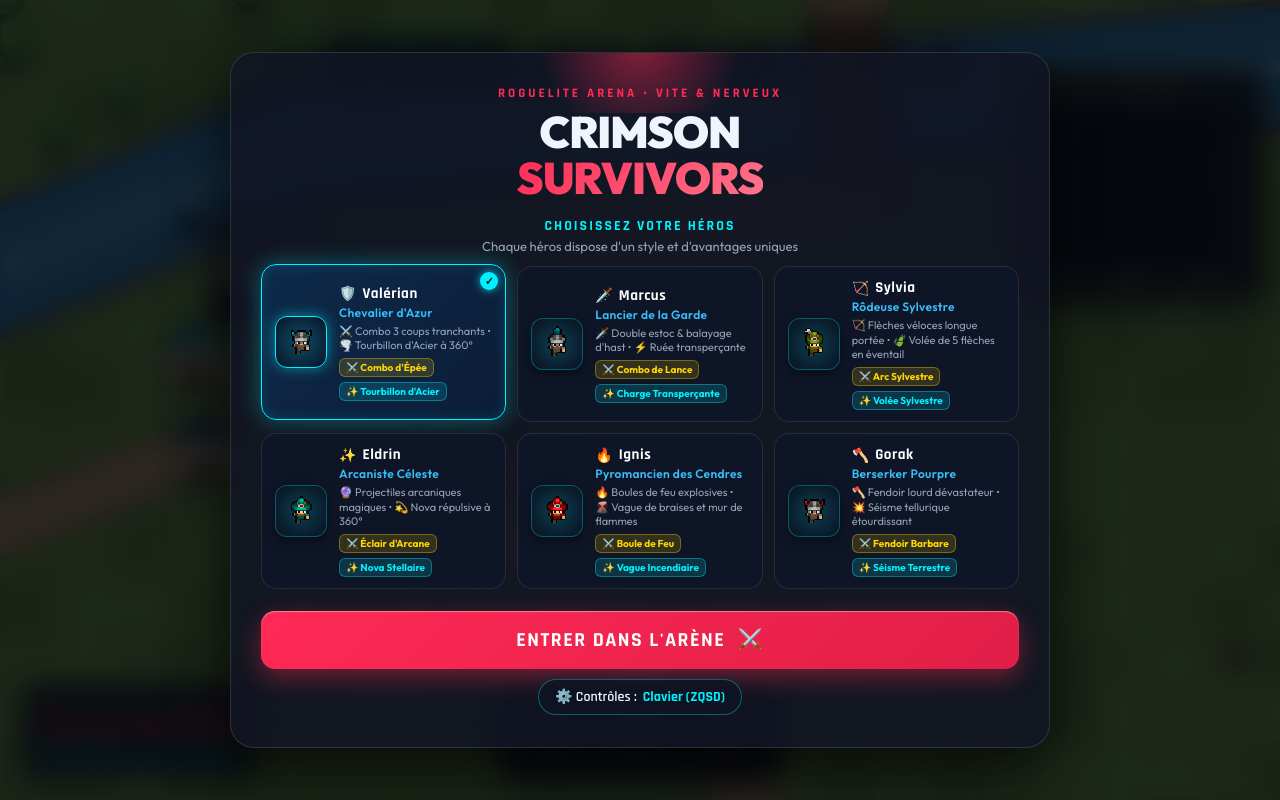
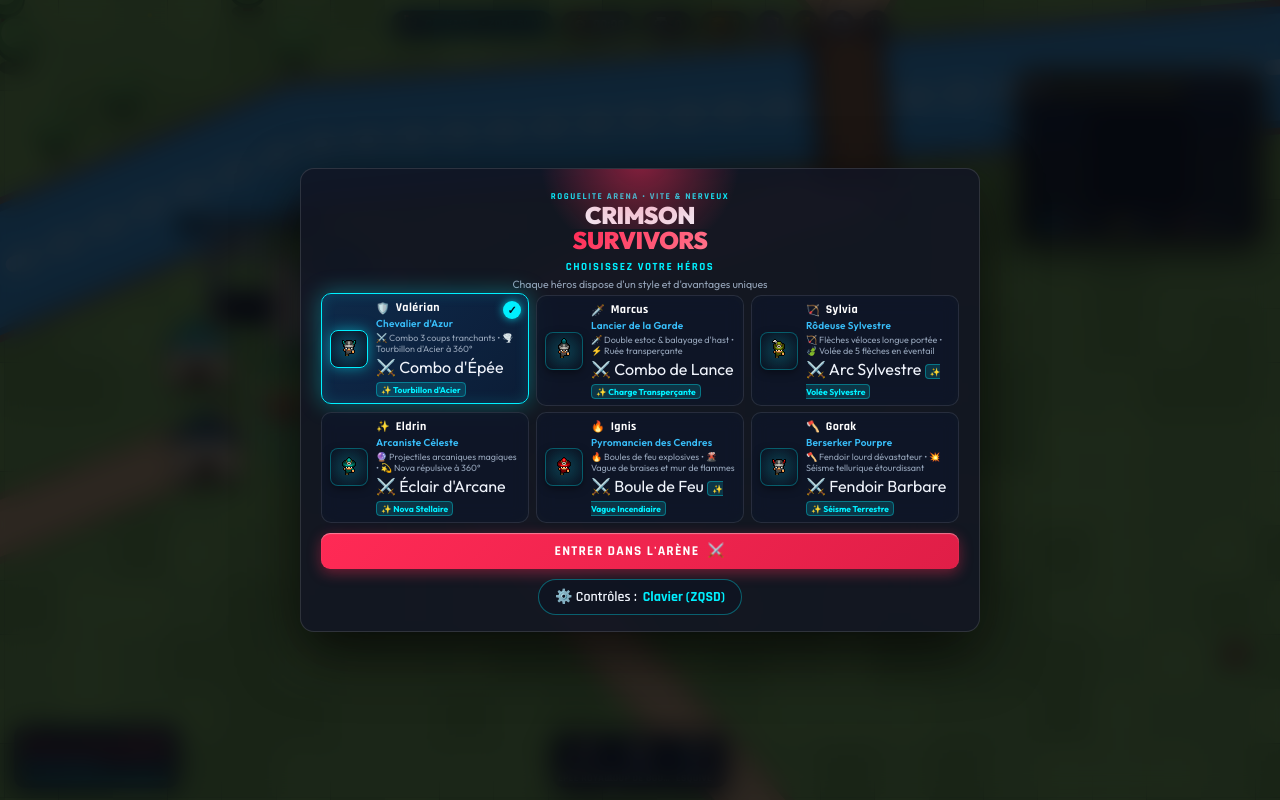
Before and after one commit to Miouse/Invazion, a website with bundled scripts: page index.html in a window 1280 px wide. Built offline with nearby package versions, Linux system fonts and the light colour scheme.

Commit message:
style: amincissement et compactage general des affichages UI (menu, HUD, barres)

```diff
--- a/style.css
+++ b/style.css
@@ -114,52 +114,52 @@ html, body {
 /* Stats Pill (Timer, Kills, Gems) */
 .top-stats {
   position: absolute;
-  top: 38px;
+  top: 10px;
   left: 50%;
   transform: translateX(-50%);
   display: flex;
   align-items: center;
-  gap: 12px;
+  gap: 7px;
   pointer-events: auto;
 }
 
 .stat-pill {
-  background: rgba(15, 20, 35, 0.75);
+  background: rgba(15, 20, 35, 0.8);
   backdrop-filter: blur(8px);
   border: 1px solid var(--bg-card-border);
-  padding: 6px 14px;
-  border-radius: 30px;
-  font-family: var(--font-accent);
-  font-size: 18px;
+  padding: 3px 9px;
+  border-radius: 18px;
+  font-family: var(--font-accent);
+  font-size: 12.5px;
   font-weight: 700;
   letter-spacing: 0.5px;
   display: flex;
   align-items: center;
-  gap: 6px;
-  box-shadow: 0 4px 16px rgba(0, 0, 0, 0.4);
+  gap: 5px;
+  box-shadow: 0 3px 12px rgba(0, 0, 0, 0.4);
 }
 
 .location-pill {
   color: #2ec4b6;
   border-color: rgba(46, 196, 182, 0.5);
   background: rgba(10, 30, 40, 0.88);
-  box-shadow: 0 0 16px rgba(46, 196, 182, 0.25);
-  letter-spacing: 0.8px;
-  font-size: 15px;
+  box-shadow: 0 0 12px rgba(46, 196, 182, 0.25);
+  letter-spacing: 0.6px;
+  font-size: 11px;
 }
 .timer-pill { color: #f0f4fc; }
 .kills-pill { color: #ff6b8b; }
 .gold-pill { color: #ffd23f; }
 
 .icon-btn {
-  background: rgba(15, 20, 35, 0.75);
+  background: rgba(15, 20, 35, 0.8);
   backdrop-filter: blur(8px);
   border: 1px solid var(--bg-card-border);
   color: #fff;
-  width: 36px;
-  height: 36px;
+  width: 28px;
+  height: 28px;
   border-radius: 50%;
-  font-size: 16px;
+  font-size: 13px;
   cursor: pointer;
   display: flex;
   align-items: center;
@@ -248,25 +248,25 @@ html, body {
 /* Barre de vie du joueur & Dash */
 .player-vital-hud {
   position: absolute;
-  bottom: 24px;
-  left: 24px;
-  width: 230px;
-  background: rgba(15, 20, 35, 0.85);
+  bottom: 12px;
+  left: 14px;
+  width: 165px;
+  background: rgba(15, 20, 35, 0.88);
   backdrop-filter: blur(10px);
-  padding: 12px 14px;
-  border-radius: 14px;
+  padding: 6px 10px;
+  border-radius: 10px;
   border: 1px solid var(--bg-card-border);
-  box-shadow: 0 4px 20px rgba(0,0,0,0.5);
-  display: flex;
-  flex-direction: column;
-  gap: 8px;
+  box-shadow: 0 4px 16px rgba(0,0,0,0.5);
+  display: flex;
+  flex-direction: column;
+  gap: 4px;
 }
 
 .hp-label {
   font-family: var(--font-accent);
-  font-size: 14px;
-  font-weight: 700;
-  letter-spacing: 1px;
+  font-size: 10px;
+  font-weight: 700;
+  letter-spacing: 0.5px;
   color: var(--accent-crimson);
   display: flex;
   justify-content: space-between;
@@ -274,9 +274,9 @@ html, body {
 
 .hp-bar-track {
   width: 100%;
-  height: 10px;
+  height: 6.5px;
   background: rgba(0, 0, 0, 0.6);
-  border-radius: 6px;
+  border-radius: 4px;
   overflow: hidden;
   border: 1px solid rgba(255, 42, 85, 0.3);
 }
@@ -403,35 +403,35 @@ html, body {
    ========================================================================== */
 .combat-action-bar {
   position: absolute;
-  bottom: 24px;
+  bottom: 12px;
   left: 50%;
   transform: translateX(-50%);
   display: flex;
   align-items: center;
-  gap: 14px;
+  gap: 8px;
   background: rgba(12, 16, 28, 0.88);
-  padding: 8px 16px;
-  border-radius: 18px;
+  padding: 4px 10px;
+  border-radius: 12px;
   border: 1px solid rgba(255, 215, 0, 0.25);
   backdrop-filter: blur(12px);
-  box-shadow: 0 10px 30px rgba(0, 0, 0, 0.6), inset 0 1px 0 rgba(255, 255, 255, 0.1);
+  box-shadow: 0 8px 24px rgba(0, 0, 0, 0.6), inset 0 1px 0 rgba(255, 255, 255, 0.08);
   pointer-events: auto;
   z-index: 25;
 }
 
 .action-slot {
   position: relative;
-  width: 72px;
-  height: 72px;
-  border-radius: 14px;
+  width: 46px;
+  height: 46px;
+  border-radius: 9px;
   background: radial-gradient(circle at 50% 30%, rgba(25, 33, 56, 0.95), rgba(10, 14, 25, 0.98));
   border: 1.5px solid rgba(255, 255, 255, 0.15);
-  box-shadow: 0 4px 14px rgba(0, 0, 0, 0.5), inset 0 0 10px rgba(0, 0, 0, 0.5);
+  box-shadow: 0 4px 12px rgba(0, 0, 0, 0.5), inset 0 0 8px rgba(0, 0, 0, 0.5);
   display: flex;
   flex-direction: column;
   align-items: center;
   justify-content: center;
-  overflow: hidden;
+  overflow: visible;
   cursor: pointer;
   user-select: none;
   transition: transform 0.1s ease, border-color 0.2s ease, box-shadow 0.2s ease;
@@ -481,69 +481,31 @@ html, body {
 
 .action-key-badge {
   position: absolute;
-  top: 4px;
-  left: 4px;
-  background: rgba(0, 0, 0, 0.75);
-  border: 1px solid rgba(255, 255, 255, 0.25);
-  color: #ffd700;
-  font-family: var(--font-accent);
-  font-size: 9px;
-  font-weight: 800;
-  padding: 1px 4px;
+  top: -6px;
+  left: 50%;
+  transform: translateX(-50%);
+  background: #0f172a;
+  color: #fbbf24;
+  border: 1px solid rgba(251, 191, 36, 0.4);
+  font-family: var(--font-accent);
+  font-size: 8px;
+  font-weight: 700;
+  padding: 0 4px;
   border-radius: 4px;
-  z-index: 5;
-  letter-spacing: 0.5px;
-}
-
-.action-cooldown-overlay {
-  position: absolute;
-  bottom: 0;
-  left: 0;
-  width: 100%;
-  height: 0%;
-  background: rgba(0, 0, 0, 0.72);
-  backdrop-filter: grayscale(1);
+  box-shadow: 0 2px 4px rgba(0,0,0,0.5);
+  letter-spacing: 0.3px;
+  white-space: nowrap;
   z-index: 3;
-  pointer-events: none;
-  transition: height 0.05s linear;
-}
-
-.action-timer-text {
-  position: absolute;
-  font-family: var(--font-accent);
-  font-size: 14px;
-  font-weight: 800;
-  color: #fff;
-  text-shadow: 0 0 6px rgba(0, 0, 0, 0.9);
-  z-index: 4;
-  pointer-events: none;
-}
-
-.char-loadout {
-  display: flex;
-  gap: 5px;
-  margin-top: 4px;
-  flex-wrap: wrap;
-}
-
-.weapon-tag {
-  font-size: 10px;
-  font-weight: 700;
-  background: rgba(255, 215, 0, 0.15);
-  border: 1px solid rgba(255, 215, 0, 0.35);
-  color: #ffd700;
-  padding: 2px 6px;
-  border-radius: 6px;
 }
 
 .skill-tag {
-  font-size: 10px;
+  font-size: 8.5px;
   font-weight: 700;
   background: rgba(0, 240, 255, 0.15);
   border: 1px solid rgba(0, 240, 255, 0.35);
   color: #00f0ff;
-  padding: 2px 6px;
-  border-radius: 6px;
+  padding: 1px 4px;
+  border-radius: 4px;
 }
 
 /* ==========================================================================
@@ -610,21 +572,20 @@ html, body {
 }
 
 .game-tag {
-  display: inline-block;
-  font-family: var(--font-accent);
-  font-size: 13px;
-  letter-spacing: 3px;
-  color: var(--accent-crimson);
-  font-weight: 700;
-  margin-bottom: 8px;
+  font-family: var(--font-accent);
+  font-size: 9px;
+  font-weight: 700;
+  color: var(--accent-cyan);
+  letter-spacing: 1.5px;
+  margin-bottom: 2px;
 }
 
 .game-title {
-  font-size: 44px;
+  font-size: 24px;
   font-weight: 900;
   line-height: 1.05;
-  letter-spacing: -1px;
-  margin-bottom: 12px;
+  letter-spacing: -0.5px;
+  margin-bottom: 2px;
 }
 
 .accent-text {
@@ -642,18 +603,19 @@ html, body {
 
 /* Carte de démarrage avec sélection de personnage */
 .modal-card.start-modal-card {
-  max-width: 820px;
-  width: 95%;
-  max-height: 92vh;
-  overflow-y: auto;
-  padding: 28px 30px 32px;
+  max-width: 680px;
+  width: 92%;
+  max-height: 94vh;
+  overflow-y: hidden;
+  padding: 14px 20px 16px;
+  border-radius: 14px;
 }
 
 .char-selection-section {
-  margin: 16px 0 22px;
-  display: flex;
-  flex-direction: column;
-  gap: 12px;
+  margin: 6px 0 10px;
+  display: flex;
+  flex-direction: column;
+  gap: 4px;
 }
 
 .char-selection-header {
@@ -665,21 +627,21 @@ html, body {
 
 .char-selection-tag {
   font-family: var(--font-accent);
-  font-size: 14px;
-  font-weight: 700;
-  letter-spacing: 2px;
+  font-size: 11px;
+  font-weight: 700;
+  letter-spacing: 1.5px;
   color: #00f0ff;
 }
 
 .char-selection-subtitle {
-  font-size: 13px;
+  font-size: 10.5px;
   color: #94a3b8;
 }
 
 .char-grid {
   display: grid;
-  grid-template-columns: repeat(auto-fit, minmax(230px, 1fr));
-  gap: 11px;
+  grid-template-columns: repeat(3, 1fr);
+  gap: 7px;
   text-align: left;
 }
 
@@ -688,13 +650,13 @@ html, body {
   background: rgba(15, 23, 42, 0.75);
   backdrop-filter: blur(8px);
   border: 1.5px solid rgba(255, 255, 255, 0.1);
-  border-radius: 15px;
-  padding: 11px 13px;
-  display: flex;
-  align-items: center;
-  gap: 12px;
+  border-radius: 10px;
+  padding: 6px 8px;
+  display: flex;
+  align-items: center;
+  gap: 8px;
   cursor: pointer;
-  transition: all 0.22s cubic-bezier(0.2, 0.9, 0.3, 1);
+  transition: all 0.2s cubic-bezier(0.2, 0.9, 0.3, 1);
   user-select: none;
 }
 
@@ -713,17 +675,17 @@ html, body {
 }
 
 .char-avatar-box {
-  width: 52px;
-  height: 52px;
-  min-width: 52px;
-  border-radius: 12px;
+  width: 38px;
+  height: 38px;
+  min-width: 38px;
+  border-radius: 8px;
   background: radial-gradient(circle, rgba(0, 240, 255, 0.2) 0%, rgba(10, 15, 30, 0.85) 100%);
   border: 1px solid rgba(0, 240, 255, 0.3);
   display: flex;
   align-items: center;
   justify-content: center;
   overflow: hidden;
-  box-shadow: 0 4px 12px rgba(0, 0, 0, 0.4);
+  box-shadow: 0 3px 8px rgba(0, 0, 0, 0.4);
 }
 
 .char-card.active .char-avatar-box {
@@ -732,8 +694,8 @@ html, body {
 }
 
 .char-avatar-box canvas {
-  width: 48px;
-  height: 48px;
+  width: 32px;
+  height: 32px;
   image-rendering: pixelated;
 }
 
@@ -753,28 +715,28 @@ html, body {
 
 .char-name {
   font-family: var(--font-accent);
-  font-size: 15px;
+  font-size: 12px;
   font-weight: 700;
   color: #fff;
-  letter-spacing: 0.5px;
+  letter-spacing: 0.4px;
 }
 
 .char-icon {
-  font-size: 14px;
+  font-size: 11px;
 }
 
 .char-title {
-  font-size: 12px;
+  font-size: 10px;
   font-weight: 600;
   color: #38bdf8;
-  letter-spacing: 0.3px;
+  letter-spacing: 0.2px;
 }
 
 .char-bonus {
-  font-size: 11px;
+  font-size: 9px;
   color: #94a3b8;
-  line-height: 1.3;
-  margin-top: 2px;
+  line-height: 1.2;
+  margin-top: 1px;
 }
 
 .char-check-badge {
@@ -804,18 +766,18 @@ html, body {
   border: none;
   color: #fff;
   font-family: var(--font-accent);
-  font-size: 20px;
-  font-weight: 700;
-  letter-spacing: 1.5px;
-  padding: 16px 36px;
-  border-radius: 14px;
+  font-size: 13.5px;
+  font-weight: 700;
+  letter-spacing: 1.2px;
+  padding: 9px 24px;
+  border-radius: 9px;
   cursor: pointer;
   display: inline-flex;
   align-items: center;
   justify-content: center;
-  gap: 12px;
-  box-shadow: 0 8px 25px rgba(255, 42, 85, 0.4), inset 0 1px 1px rgba(255, 255, 255, 0.4);
-  transition: all 0.25s cubic-bezier(0.1, 0.9, 0.2, 1);
+  gap: 8px;
+  box-shadow: 0 4px 14px rgba(255, 42, 85, 0.4), inset 0 1px 1px rgba(255, 255, 255, 0.4);
+  transition: all 0.2s cubic-bezier(0.1, 0.9, 0.2, 1);
   width: 100%;
 }
 
@@ -833,31 +795,31 @@ html, body {
    LEVEL UP CARDS
    ========================================================================== */
 .levelup-card {
-  max-width: 860px;
-  width: 95%;
-  padding: 36px 30px;
+  max-width: 640px;
+  width: 90%;
+  padding: 18px 22px;
 }
 
 .levelup-title {
   font-family: var(--font-accent);
-  font-size: 34px;
-  font-weight: 700;
-  letter-spacing: 2px;
+  font-size: 22px;
+  font-weight: 700;
+  letter-spacing: 1.5px;
   color: var(--accent-gold);
-  text-shadow: 0 0 20px rgba(255, 210, 63, 0.5);
-  margin-bottom: 6px;
+  text-shadow: 0 0 15px rgba(255, 210, 63, 0.5);
+  margin-bottom: 2px;
 }
 
 .levelup-subtitle {
   color: var(--text-muted);
-  font-size: 15px;
-  margin-bottom: 28px;
+  font-size: 11.5px;
+  margin-bottom: 14px;
 }
 
 .cards-grid {
   display: grid;
-  grid-template-columns: repeat(auto-fit, minmax(230px, 1fr));
-  gap: 18px;
+  grid-template-columns: repeat(auto-fit, minmax(180px, 1fr));
+  gap: 10px;
 }
 
 .upgrade-card-item {
@@ -1735,9 +1697,9 @@ html, body {
 }
 
 #minimap-canvas {
-  width: 160px;
-  height: 160px;
-  border-radius: 8px;
+  width: 105px;
+  height: 105px;
+  border-radius: 6px;
   background: #080b12;
   border: 1px solid rgba(255, 255, 255, 0.1);
   display: block;
```
